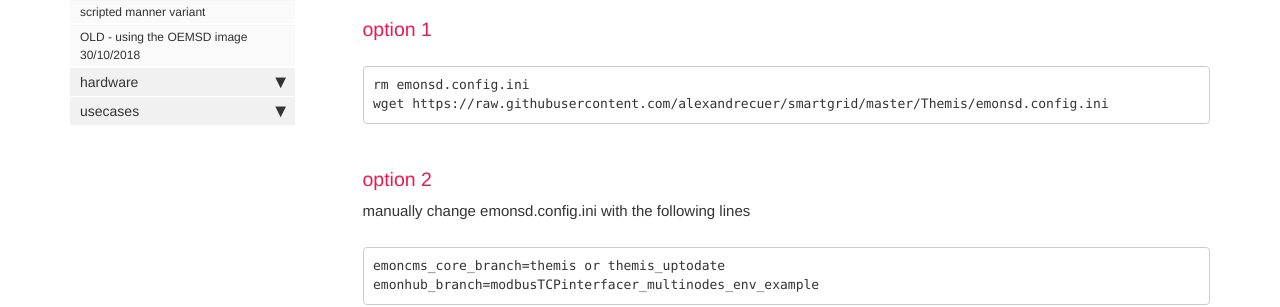
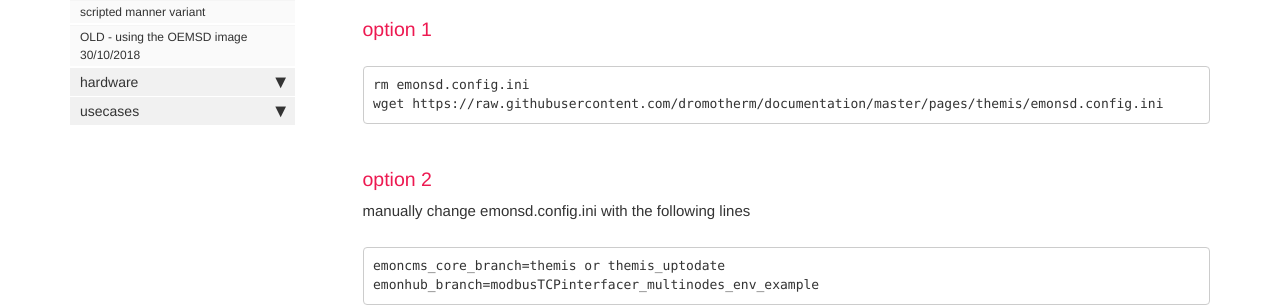
Before and after one commit to dromotherm/documentation, a Jekyll site: the page built from pages/themis/Note_install_Themis.md, in a window 1280 px wide and 900 px high, scrolled down 1384 px. Shown: the part 183-490 px from the top of the window. Built offline with Jekyll 4.4.1, drawn with Linux system fonts in a browser that asks for light colours; comment, search, counter and statistics services are not loaded; some of the changed lines change nothing that is shown.

Commit message:
Update Note_install_Themis.md

````diff
--- a/pages/themis/Note_install_Themis.md
+++ b/pages/themis/Note_install_Themis.md
@@ -59,7 +59,7 @@
 ### option 1
 ```
 rm emonsd.config.ini
-wget https://raw.githubusercontent.com/alexandrecuer/smartgrid/master/Themis/emonsd.config.ini
+wget https://raw.githubusercontent.com/dromotherm/documentation/master/pages/themis/emonsd.config.ini
 ```
 
 ### option 2
````
